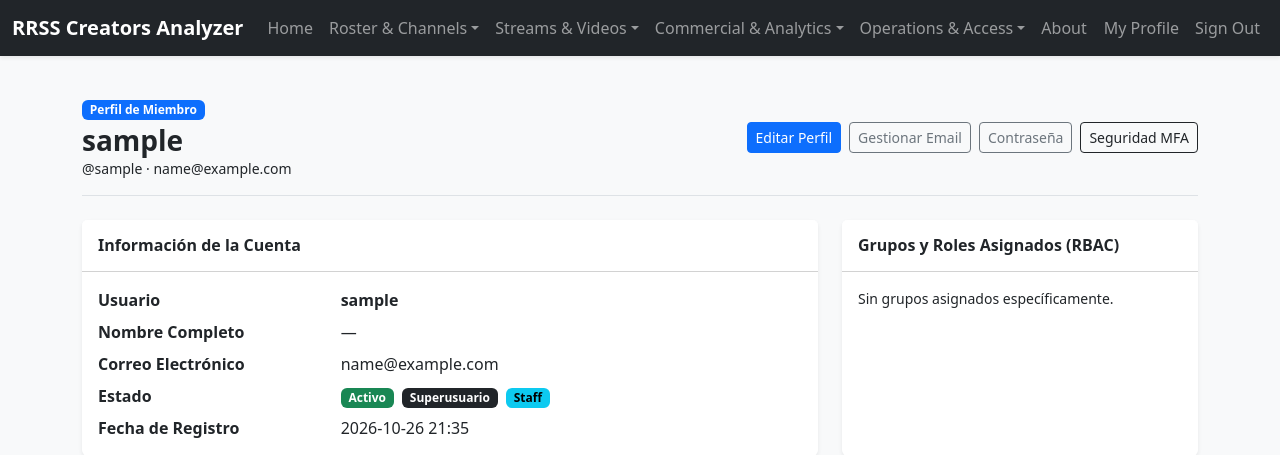
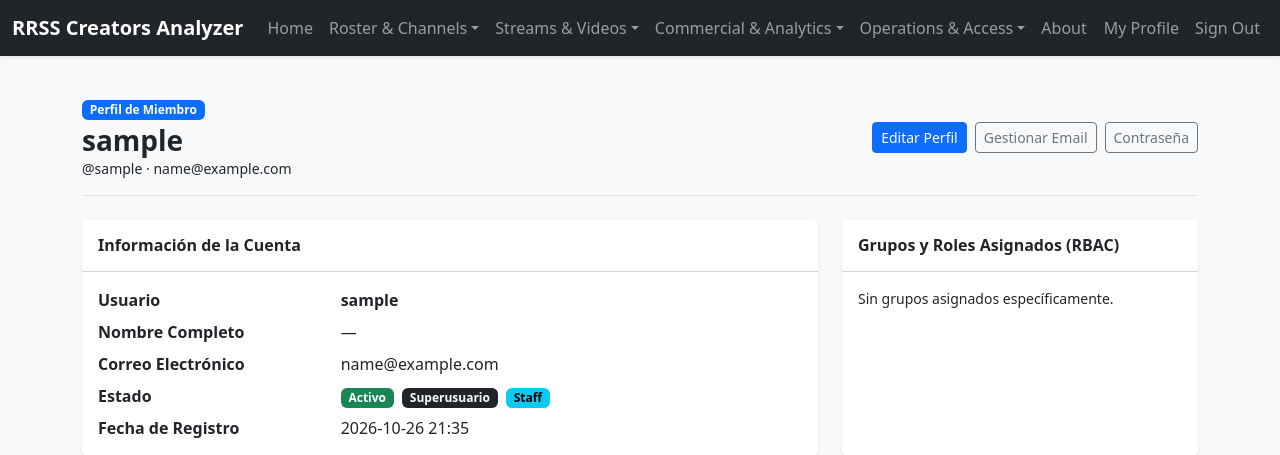
Before and after one commit to DiegoRiveraEstefano/rrss-creators-analyzer, a Django app: template rrss_creatos_analyzer/apps/users/templates/users/user_detail.html in a window 1280 px wide. Shown: the top 455 px of the page. Run offline with Django 5.2, Linux system fonts and the light colour scheme; the template is opened without the code that fills it: values that come from a table or form of the project are taken from there, others are empty; the visitor is signed in with stand-in values (Sample User, id 1); data comes from the database, SQL or seed files in the repository; some libraries are stand-ins or nearby versions.

Commit message:
Remove MFA button from user detail page

```diff
--- a/rrss_creatos_analyzer/apps/users/templates/users/user_detail.html
+++ b/rrss_creatos_analyzer/apps/users/templates/users/user_detail.html
@@ -23,9 +23,6 @@
           </a>
           <a class="btn btn-outline-secondary btn-sm" href="{% url 'account_change_password' %}" role="button">
             {% translate "Contraseña" %}
-          </a>
-          <a class="btn btn-outline-dark btn-sm" href="{% url 'mfa_index' %}" role="button">
-            {% translate "Seguridad MFA" %}
           </a>
         </div>
       {% endif %}
```
